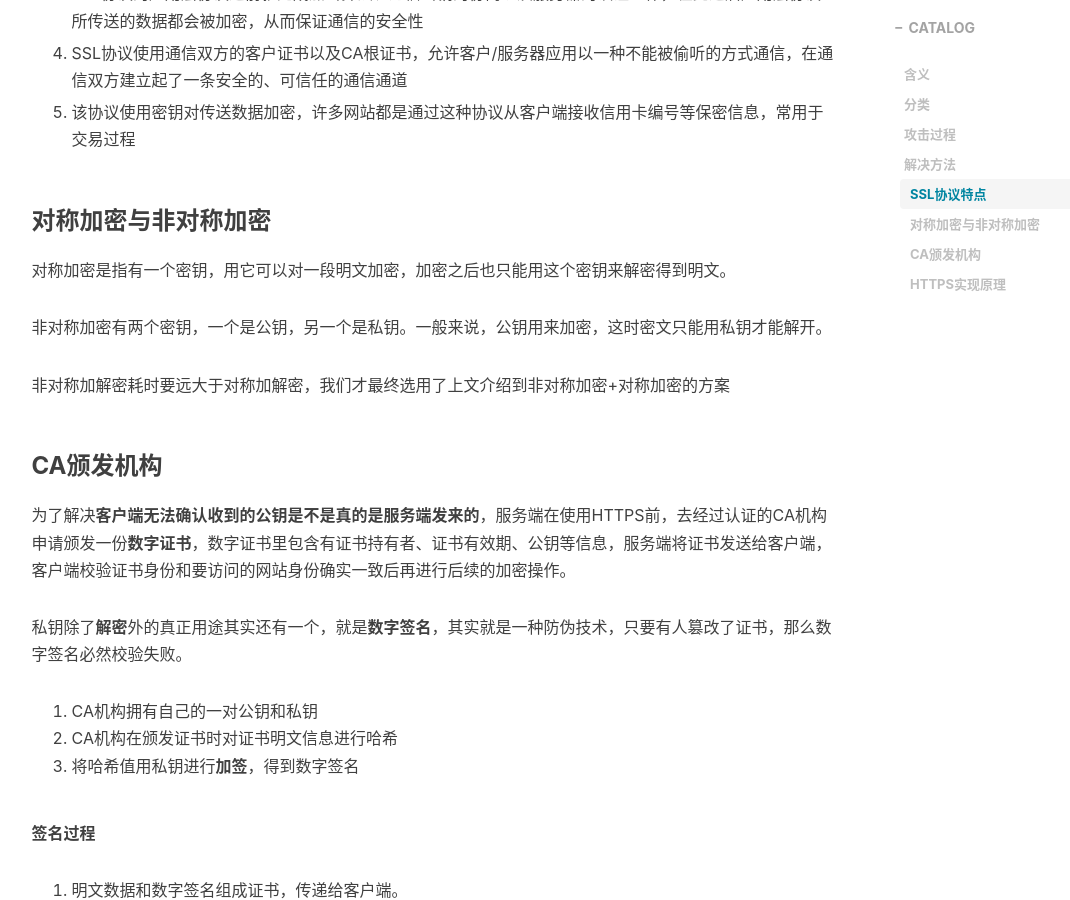
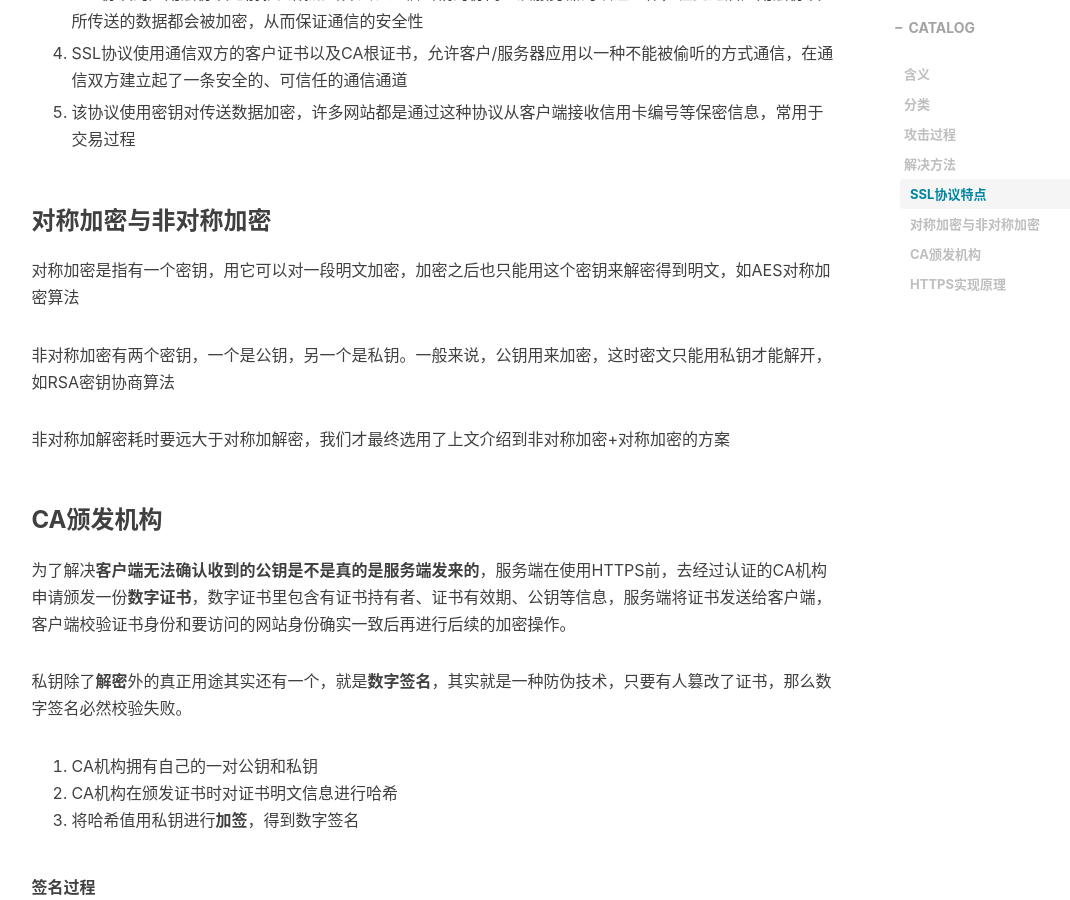
Before and after one commit to ma-nual/ma-nual.github.io, a Jekyll site: the page built from _posts/2020-12-29-中间人攻击.md, in a window 1280 px wide and 900 px high, scrolled down 3176 px. Shown: the whole window, without its empty margins (136-1206 px from the left). Built offline with Jekyll 4.4.1, drawn with Linux system fonts in a browser that asks for light colours; nearby versions of some CDN libraries; comment, search, counter and statistics services are not loaded.

Commit message:
first commit

```diff
--- a/_posts/2020-12-29-中间人攻击.md
+++ b/_posts/2020-12-29-中间人攻击.md
@@ -63,9 +63,9 @@ HTTPS协议其实就是将HTTP协议的数据包再通过SSL/TLS加密后传输
 
 ### 对称加密与非对称加密
 
-对称加密是指有一个密钥，用它可以对一段明文加密，加密之后也只能用这个密钥来解密得到明文。
+对称加密是指有一个密钥，用它可以对一段明文加密，加密之后也只能用这个密钥来解密得到明文，如AES对称加密算法
 
-非对称加密有两个密钥，一个是公钥，另一个是私钥。一般来说，公钥用来加密，这时密文只能用私钥才能解开。
+非对称加密有两个密钥，一个是公钥，另一个是私钥。一般来说，公钥用来加密，这时密文只能用私钥才能解开，如RSA密钥协商算法
 
 非对称加解密耗时要远大于对称加解密，我们才最终选用了上文介绍到非对称加密+对称加密的方案
 
```
